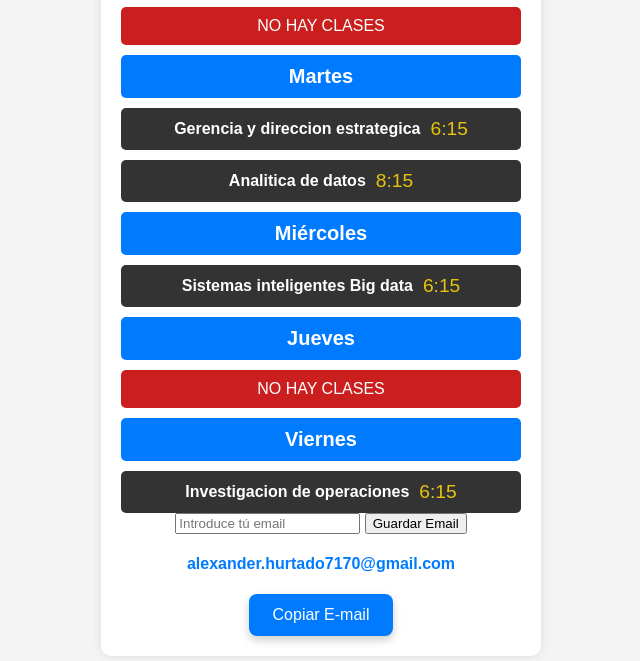
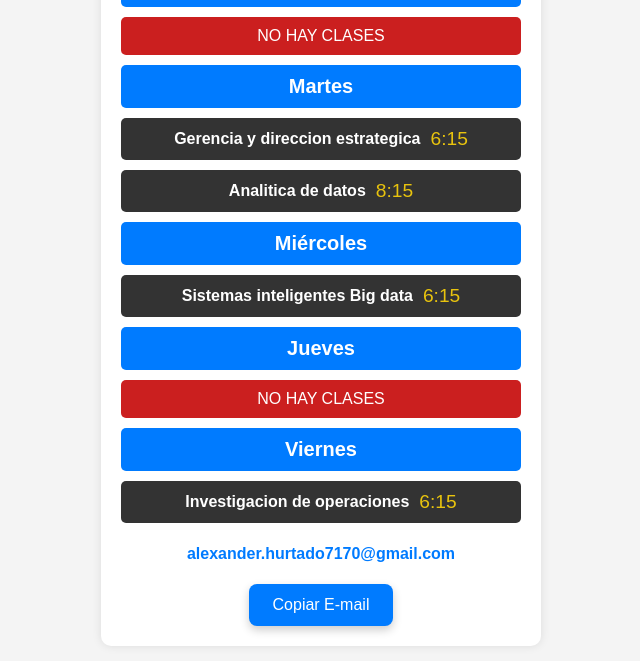
Before and after one commit to AlexHurPi/Horarios, a plain HTML site: page index.html in a window 1280 px wide. Shown: the part 203-864 px from the top of the page, without its empty margins (319-959 px from the left). Drawn offline with Linux system fonts and the light colour scheme.

Commit message:
commit 17

```diff
--- a/index.html
+++ b/index.html
@@ -146,11 +146,12 @@
                     <span class="hora">6:15</span>
             </a>
         </div>
-        <input id="emailInput" type="emailGuardado" placeholder="Introduce tú email">
-        <button onclick="guardarEmail()">Guardar Email</button>
+
+
         <div><h4 class="email">alexander.hurtado7170@gmail.com</h4></div>
         <button class="btn" onclick="copiarTexto()">Copiar E-mail</button>
     </div>
+
     <script>
         function copiarTexto() {
           const texto = "alexander.hurtado7170@gmail.com";
```
